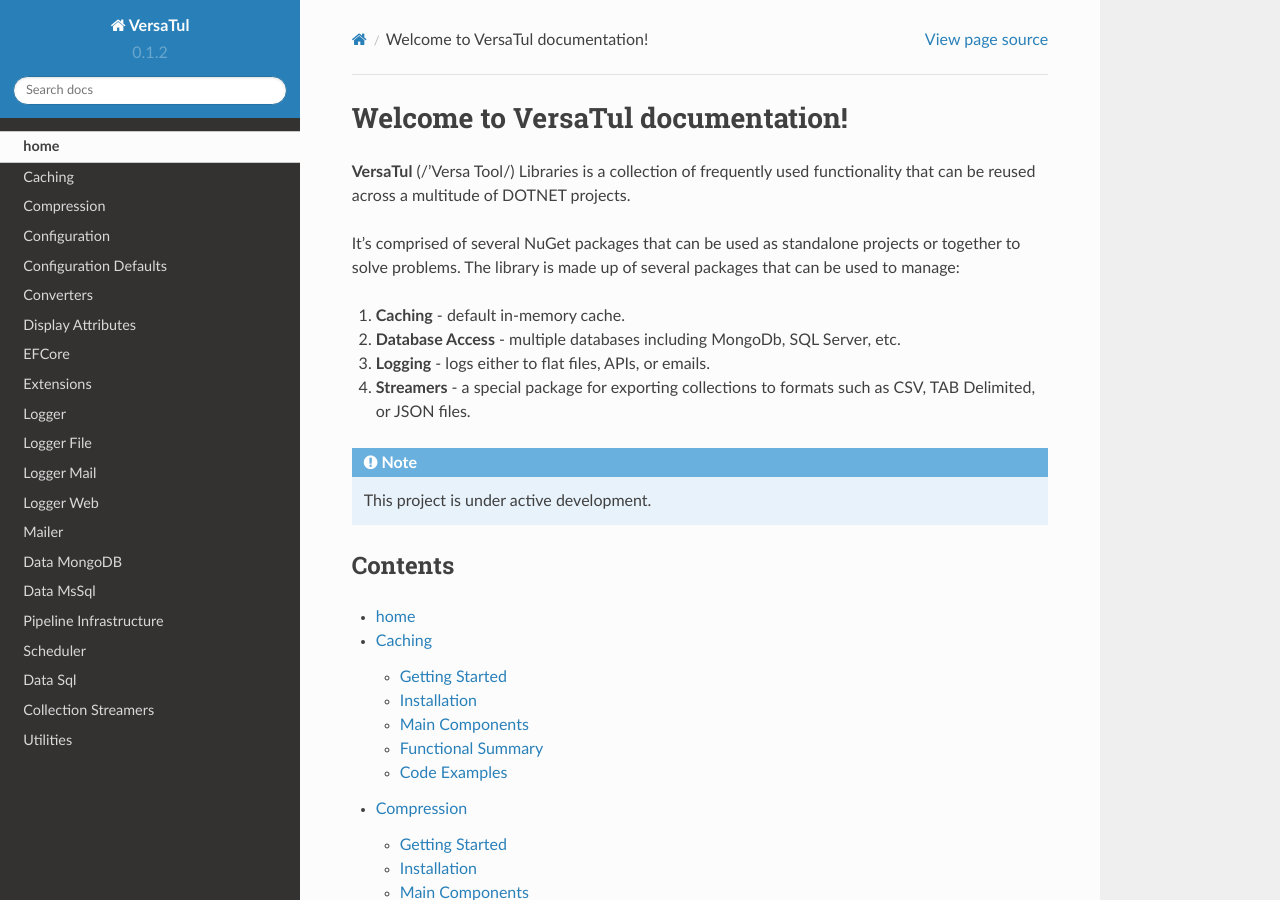
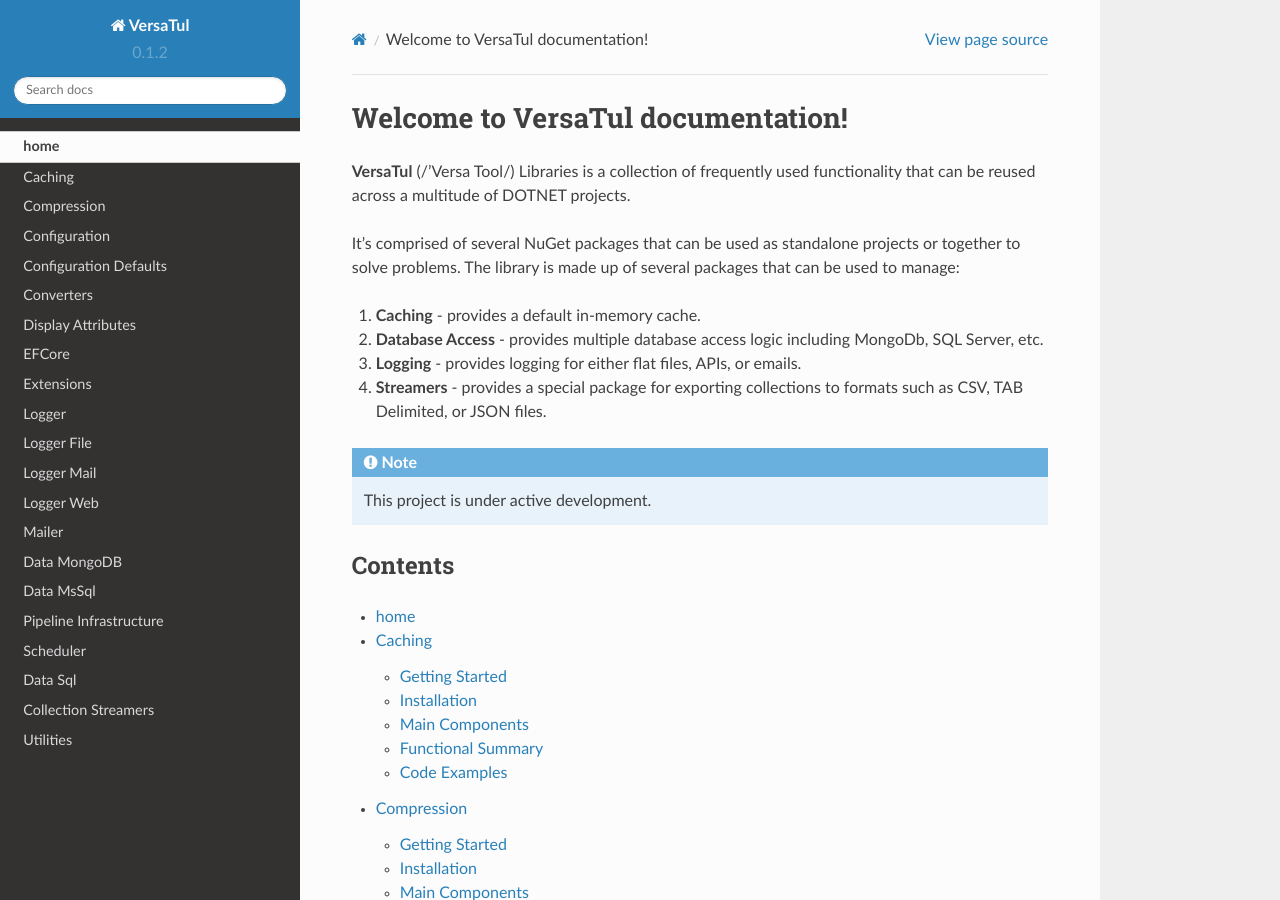
Before and after one commit to BjornWilliams/DocsVersaTul, a Sphinx documentation site: the page built from docs/source/index.rst, in a window 1280 px wide and 900 px high. Built offline with Sphinx 7.4.7 and the Read the Docs theme 2.0.0, drawn with Linux system fonts in a browser that asks for light colours.

Commit message:
Update index.rst

```diff
--- a/docs/source/index.rst
+++ b/docs/source/index.rst
@@ -7,11 +7,10 @@
 It’s comprised of several NuGet packages that can be used as standalone projects or together to solve problems.
 The library is made up of several packages that can be used to manage:
 
-1.	**Caching** - default in-memory cache.
-2.	**Database Access** - multiple databases including MongoDb, SQL Server, etc.
-3.	**Logging** - logs either to flat files, APIs, or emails.
-4.	**Streamers** - a special package for exporting collections to formats such as CSV, TAB Delimited, or JSON files.
-
+1.	**Caching** - provides a default in-memory cache.
+2.	**Database Access** - provides multiple database access logic including MongoDb, SQL Server, etc.
+3.	**Logging** - provides logging for either flat files, APIs, or emails.
+4.	**Streamers** - provides a special package for exporting collections to formats such as CSV, TAB Delimited, or JSON files.
 
 .. note::
 
```
